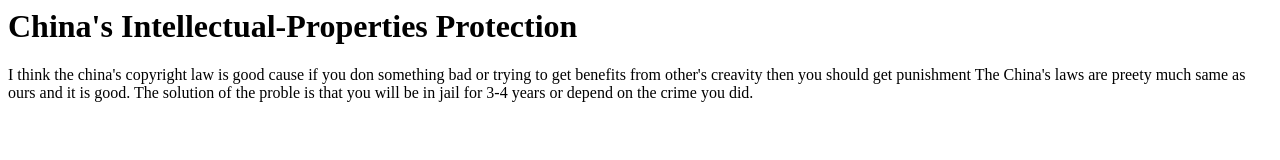
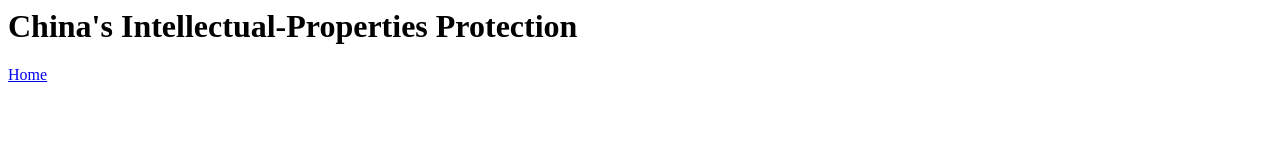
Before and after one commit to Sashan4395/Chinas-Intellectual-Properties-Protection, a plain HTML site: page index.html in a window 1280 px wide. Drawn offline with Linux system fonts and the light colour scheme.

Commit message:
Update index.html

```diff
--- a/index.html
+++ b/index.html
@@ -1,11 +1,8 @@
 <html>
-	<head>
-		<body>
-		<h1> China's Intellectual-Properties Protection </h1>
-		<p1> I think the china's copyright law is good cause if you don something bad or trying to get benefits from other's creavity then you
-    should get punishment </p1>
-    <p2> The China's laws are preety much same as ours and it is good. The solution of the proble is that you will be in jail for 3-4 years
-    or depend on the crime you did. </p2>
-	</head>
-		</body>
+<body>
+ <h1> China's Intellectual-Properties Protection </h1>
+ <div class="topnav" id="myTopnav">
+ <a href="home.html">Home</a>
+</div>
+</body>
 </html>
```
